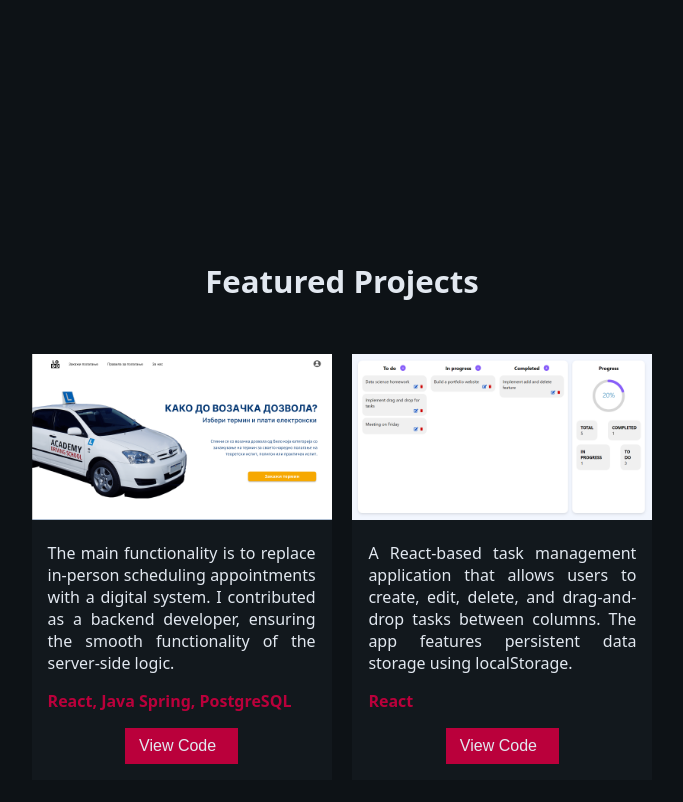
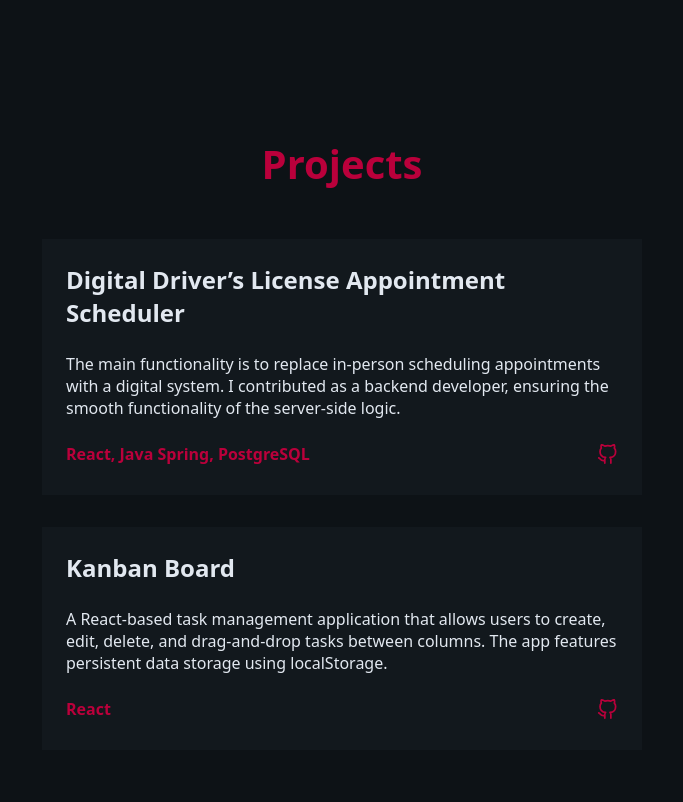
Before and after one commit to krstevskap/personal-website, a React (Create React App) app: page / in a window 1280 px wide. Shown: the part 1480-2282 px from the top of the page, without its empty margins (298-981 px from the left). Built offline with nearby package versions, Linux system fonts and the light colour scheme.

Commit message:
Refactor CSS styles

```diff
--- a/src/App.css
+++ b/src/App.css
@@ -9,3 +9,15 @@ body {
   font-family: system-ui, -apple-system, BlinkMacSystemFont, "Segoe UI", Roboto, "Helvetica Neue", Arial, sans-serif;
   overflow-x: hidden;
 }
+
+::-webkit-scrollbar {
+  width: 8px;
+}
+
+::-webkit-scrollbar-track {
+  background: #0D1216;
+}
+
+::-webkit-scrollbar-thumb {
+  background: #ba003b;
+}
--- a/src/components/About/About.js
+++ b/src/components/About/About.js
@@ -14,7 +14,7 @@ const About = () => {
           className="link"
         >
           {" "}
-          FINKI
+          Faculty of Computer Science & Engineering{" "}
         </a>
         with a passion for front-end development. I love exploring new
         technologies and applying my skills. When I’m not coding, I enjoy
--- a/src/components/About/about.css
+++ b/src/components/About/about.css
@@ -1,15 +1,20 @@
 .about-container {
-    color: #e2e8f0;
-    font-size: 1.2rem;
-    font-weight: 300;
+    min-height: 100vh;
     display: flex;
     flex-direction: column;
-    gap: 2.5em;
     align-items: center;
     text-align: justify;
     flex-wrap: wrap;
+    gap: 2.5em;
     padding: 1em;
-    min-height: 100vh;
+    font-size: 1.2rem;
+    font-weight: 300;
+    color: #e2e8f0;
+}
+
+.about-container h1 {
+    color: #ba003b;
+    font-size: 2.5rem;
 }
 
 .about-container p,
@@ -30,34 +35,35 @@
 
 .link {
     text-decoration: none;
-    color: #ba003b;
+    color: #fff;
     font-weight: 500;
     font-size: 1.2rem;
 }
 
 .link:hover {
-    color: #dc0046;
+    color: #ba003b;
+}
+
+.about-container p::selection,
+.about-container a::selection,
+.about-container h1::selection,
+.about-container li::selection {
+    color: #ba003b;
+    background-color: #e2e8f0;
 }
 
 @media (max-width: 430px) {
     .about-container {
-        font-size: 1rem;
-    }
-}
-
-@media (max-width: 350px) {
-    .about-container {
         text-align: center;
     }
-}
 
-@media (max-width: 240px) {
     .technologies {
         flex-direction: column;
         align-items: center;
+        text-align: start;
     }
 
-    h1 {
-        font-size: 1.75rem;
+    .about-container h1 {
+        font-size: 2rem;
     }
 }
--- a/src/components/Card/Card.js
+++ b/src/components/Card/Card.js
@@ -1,24 +1,19 @@
 import React from "react";
+import { FiGithub } from "react-icons/fi";
 import "./card.css";
 
-const Card = ({ img, description, link, technologies }) => {
+const Card = ({ description, link, technologies, title }) => {
   return (
-    <article className="card-container">
-      <div className="card-img">
-        <img src={img} alt="project screenshot" />
+    <div className="card-container">
+      <h2>{title}</h2>
+      <p className="card-description">{description}</p>
+      <div className="card-footer">
+        <p className="card-technologies">{technologies}</p>
+        <a href={link} target="_blank" rel="noopener noreferrer">
+          <FiGithub />
+        </a>
       </div>
-      <div className="card-content">
-        <p className="card-description">{description}</p>
-        <p className="card-technologies">{technologies}</p>
-        <div className="button-container">
-          <button className="card-button">
-            <a href={link} target="_blank" rel="noopener noreferrer">
-              View Code
-            </a>
-          </button>
-        </div>
-      </div>
-    </article>
+    </div>
   );
 };
 
--- a/src/components/Card/card.css
+++ b/src/components/Card/card.css
@@ -1,67 +1,47 @@
 .card-container {
-    max-width: 300px;
-    min-width: 170px;
+    max-width: 600px;
     background: #12181d;
+    padding: 1.5em;
+    display: flex;
+    flex-direction: column;
+    gap: 1.5em;
 }
 
-.card-container:hover {
-    transform: scale(1.1);
-    box-shadow: rgba(82, 82, 82, 0.35) 0px 5px 15px;
-}
-
-.card-img img {
-    width: 100%;
-    height: auto;
-}
-
-.card-content {
-    padding: 1rem;
+.card-container h2,
+.card-description {
+    color: #e2e8f0;
 }
 
 .card-description {
+    font-weight: 300;
     font-size: 1rem;
-    color: #e2e8f0;
-    margin-bottom: 1rem;
+}
+
+.card-footer {
+    display: flex;
+    justify-content: space-between;
 }
 
 .card-technologies {
     font-size: 1rem;
     color: #ba003b;
     font-weight: 600;
-    margin-bottom: 1rem;
 }
 
-.card-button {
-    background-color: #ba003b;
-    border: 1px solid #ba003b;
-    padding: 0.5rem;
-    cursor: pointer;
+.card-footer a {
+    text-decoration: none;
+    color: #ba003b;
+    font-size: 1.3rem;
 }
 
-.button-container {
-    display: flex;
-    justify-content: center;
+.card-container p::selection,
+.card-container h2::selection {
+    color: #ba003b;
+    background-color: #e2e8f0;
 }
 
-.card-button a {
-    color: #e2e8f0;
-    text-decoration: none;
-    font-size: 1rem;
-}
-
-.card-button:hover {
-    background-color: #dc0046;
-}
-
-@media (max-width: 640px) {
-    .card-container:hover {
-        transform: none;
-        box-shadow: rgba(82, 82, 82, 0.35) 0px 5px 15px;
+@media (max-width: 430px) {
+    .card-container h2 {
+        font-size: 1.3rem;
     }
 }
-
-@media (max-width: 350px) {
-    .card-button a {
-        font-size: 0.9rem;
-    }
-}
--- a/src/components/Homepage/Homepage.js
+++ b/src/components/Homepage/Homepage.js
@@ -6,7 +6,7 @@ import "./homepage.css";
 const Homepage = () => {
   return (
     <div className="homepage-container">
-      <div className="content">
+      <div className="wrapper">
         <p className="first-row mark-words">Hi, my name is</p>
         <p className="second-row">Petrana Krstevska</p>
         <p className="third-row">
--- a/src/components/Homepage/homepage.css
+++ b/src/components/Homepage/homepage.css
@@ -3,22 +3,20 @@
     display: flex;
     justify-content: center;
     align-items: center;
-    flex-wrap: wrap;
     padding: 1em;
 }
 
-.content {
+.wrapper {
     display: flex;
     flex-direction: column;
-    flex-wrap: wrap;
 }
 
 .second-row {
-    color: #e2e8f0;
     font-size: 5rem;
     font-weight: 700;
 }
 
+.second-row,
 .third-row {
     color: #e2e8f0;
 }
@@ -35,20 +33,24 @@
 
 .icons {
     display: flex;
-    color: #e2e8f0;
     margin-top: 1.5em;
 }
 
-a {
+.homepage-container a {
     text-decoration: none;
+    margin-right: 0.5em;
     color: #e2e8f0;
     font-size: 2rem;
-    padding: 5px;
-    margin-right: 0.5em;
 }
 
-a:hover {
+.homepage-container a :nth-child(1):hover {
     color: #ba003b;
+}
+
+.homepage-container p::selection,
+.mark-words::selection {
+    color: #ba003b;
+    background-color: #e2e8f0;
 }
 
 @media (max-width: 1024px) {
@@ -66,6 +68,10 @@ a:hover {
     .third-row {
         font-size: 1.3rem;
     }
+
+    .homepage-container a {
+        font-size: 1.5rem;
+    }
 }
 
 @media (max-width: 430px) {
@@ -73,7 +79,8 @@ a:hover {
         font-size: 2rem;
     }
 
-    a {
-        font-size: 1.5rem;
+    .first-row,
+    .third-row {
+        font-size: 1.2rem;
     }
 }
--- a/src/components/Projects/Projects.js
+++ b/src/components/Projects/Projects.js
@@ -1,28 +1,31 @@
 import React from "react";
 import Card from "../Card/Card";
-import TeamProject from "../../img/team-project.png";
-import TaskProject from "../../img/tasks.png";
 import "./projects.css";
 
 const Projects = () => {
   return (
-    <section className="projects-container">
-      <h1>Featured Projects</h1>
-      <div className="projects-list">
+    <div className="projects-container">
+      <h1>Projects</h1>
+      <div className="card-list">
+        <div className="card">
           <Card
-          img={TeamProject}
             description="The main functionality is to replace in-person scheduling appointments with a digital system. I contributed as a backend developer, ensuring the smooth functionality of the server-side logic."
             link="https://github.com/Timski-Proekt/TP"
             technologies="React, Java Spring, PostgreSQL"
+            title="Digital Driver’s License Appointment Scheduler"
           />
+        </div>
+
+        <div className="card">
           <Card
-          img={TaskProject}
             description="A React-based task management application that allows users to create, edit, delete, and drag-and-drop tasks between columns. The app features persistent data storage using localStorage. "
             link="https://github.com/krstevskap/kanban-board"
             technologies="React"
+            title="Kanban Board"
           />
         </div>
-    </section>
+      </div>
+    </div>
   );
 };
 
--- a/src/components/Projects/projects.css
+++ b/src/components/Projects/projects.css
@@ -1,31 +1,30 @@
 .projects-container {
-    color: #e2e8f0;
-    font-size: 1.3rem;
-    font-weight: 300;
+    min-height: 100vh;
     display: flex;
     flex-direction: column;
-    gap: 2.5em;
     align-items: center;
-    justify-content: center;
-    text-align: justify;
+    gap: 3em;
     padding: 1em;
-    min-height: 100vh;
 }
 
-.projects-list {
+.card-list {
     display: flex;
-    gap: 1em;
-    flex-wrap: wrap;
+    flex-direction: column;
+    gap: 2em;
 }
 
-@media (max-width: 730px) {
-    .projects-list {
-        flex-direction: column;
-        align-items: center;
-        padding: 1em;
-    }
+.projects-container h1 {
+    color: #ba003b;
+    font-size: 2.5rem;
+}
 
-    h1 {
-        text-align: center;
+.projects-container h1::selection {
+    color: #ba003b;
+    background-color: #e2e8f0;
+}
+
+@media (max-width: 430px) {
+    .projects-container h1 {
+        font-size: 2rem;
     }
 }
```
Also changed, not shown: src/img/tasks.png (deleted), src/img/team-project.png (deleted). Lines whose indentation alone changed are shown as unchanged.
